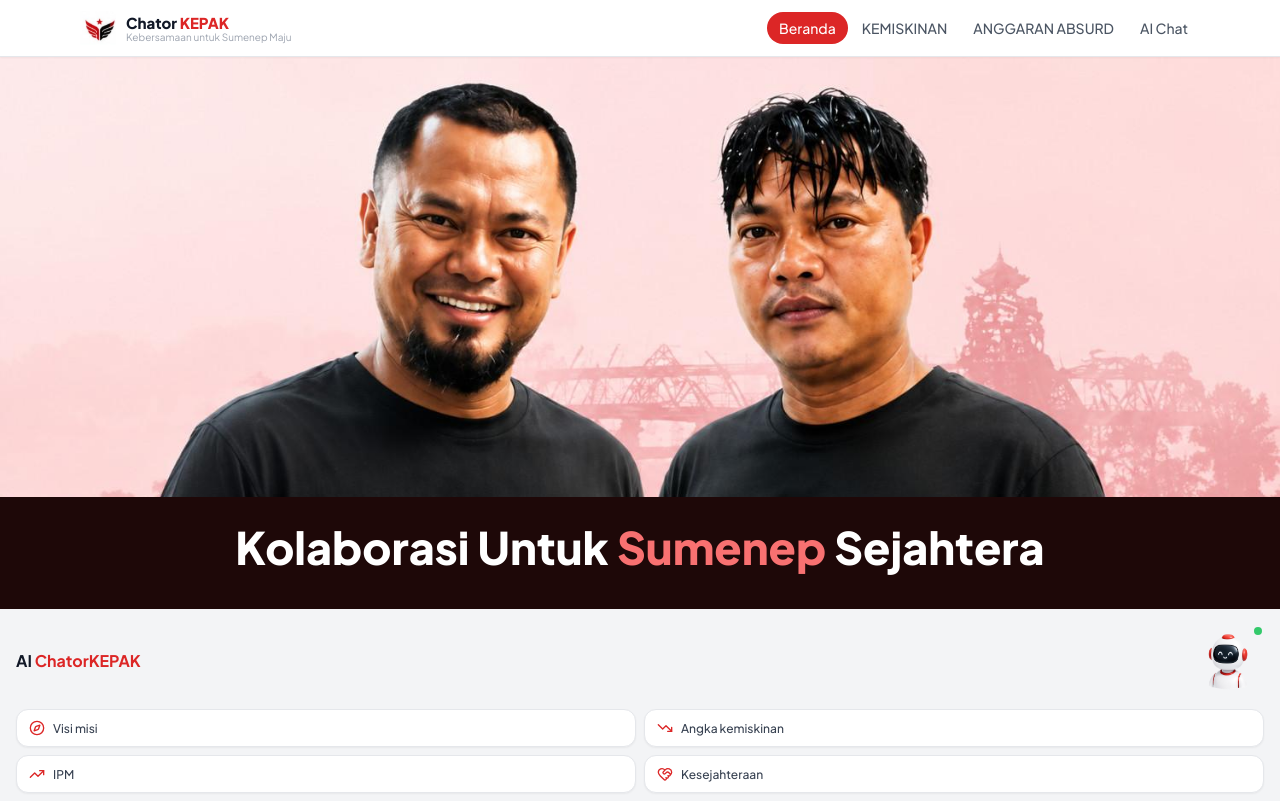
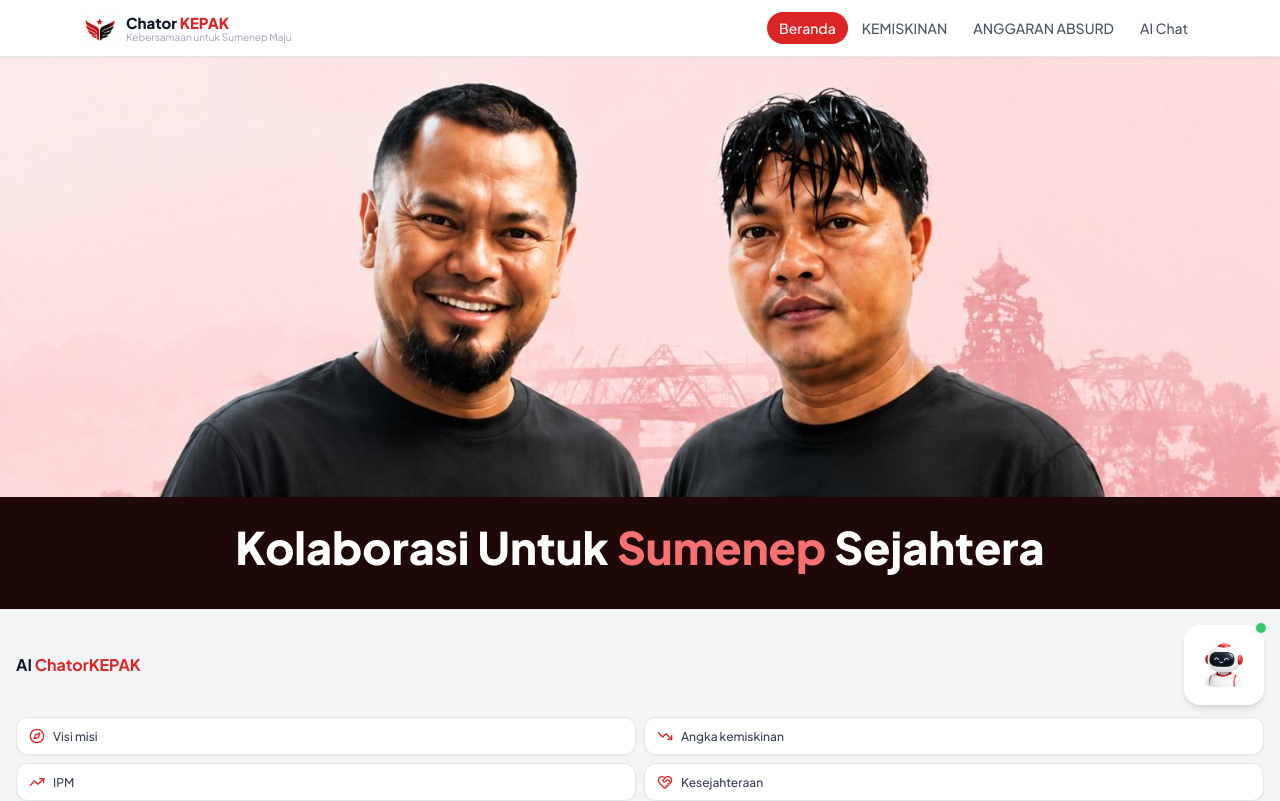
Before and after one commit to hamrasidi7-rgb/ChatorKEPAK, a Next.js app: page / in a window 1280 px wide. Shown: the top 801 px of the page. Built offline with nearby package versions, Linux system fonts and the light colour scheme.

Commit message:
fix: robot di dalam kotak putih rounded agar terlihat jelas di latar abu-abu

```diff
--- a/src/app/page.tsx
+++ b/src/app/page.tsx
@@ -43,14 +43,16 @@ export default function BerandaPage() {
               AI <span className="text-brand-red">ChatorKEPAK</span>
             </h2>
           </div>
-          <div className="relative flex-shrink-0 w-[72px] h-[72px]">
-            {/* eslint-disable-next-line @next/next/no-img-element */}
-            <img
-              src="/images/robot-ai.png"
-              alt="AI ChatorKEPAK"
-              style={{ width: 72, height: 72, display: "block" }}
-            />
-            <div className="absolute top-0 right-0 w-3 h-3 bg-green-500 rounded-full border-2 border-gray-100 animate-pulse" />
+          <div className="relative flex-shrink-0">
+            <div className="w-[80px] h-[80px] bg-white rounded-2xl shadow-md flex items-center justify-center overflow-hidden">
+              {/* eslint-disable-next-line @next/next/no-img-element */}
+              <img
+                src="/images/robot-ai.png"
+                alt="AI ChatorKEPAK"
+                style={{ width: 70, height: 70, display: "block", objectFit: "contain" }}
+              />
+            </div>
+            <div className="absolute -top-1 -right-1 w-3.5 h-3.5 bg-green-500 rounded-full border-2 border-gray-100 animate-pulse" />
           </div>
         </div>
 
```
